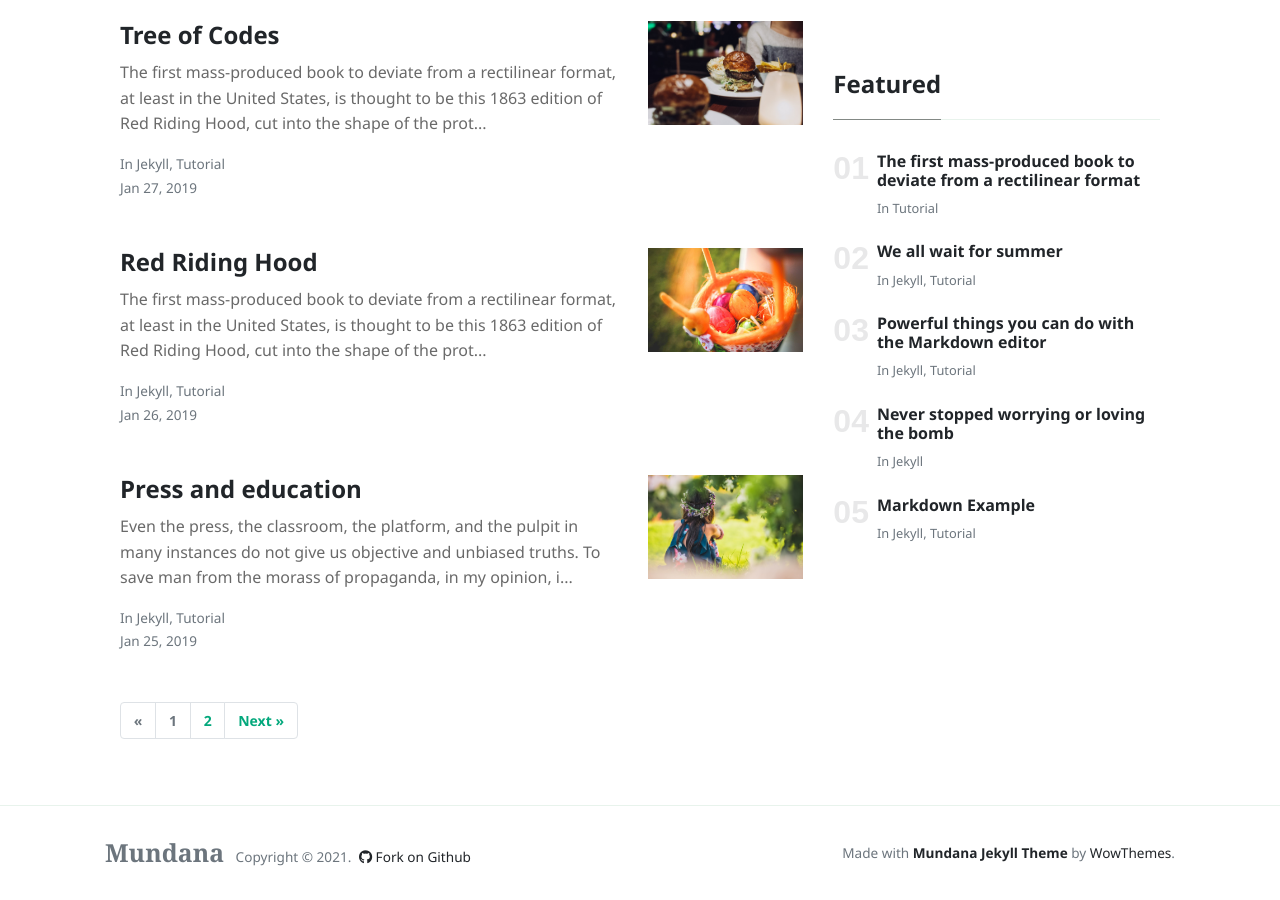
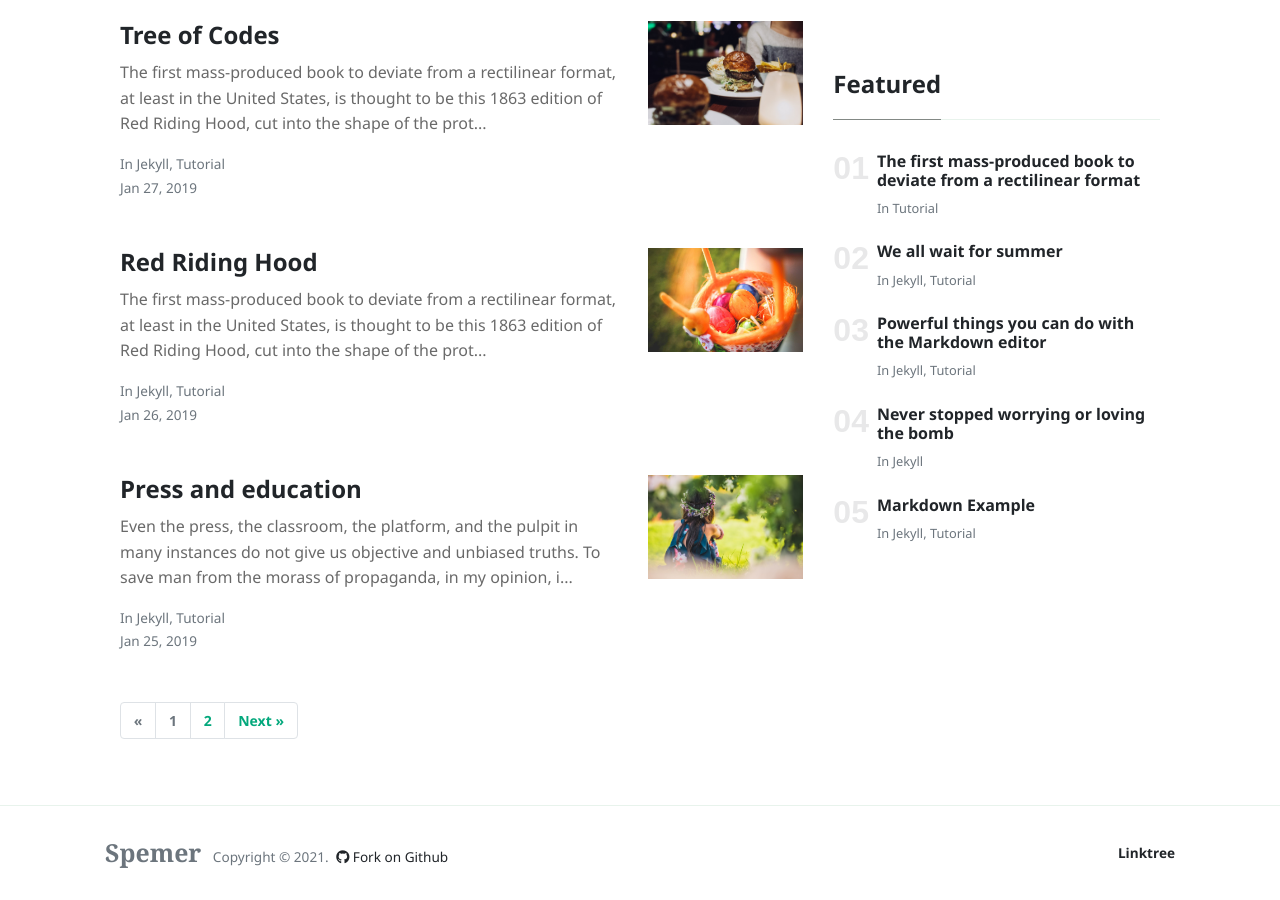
Before and after one commit to spemer/spemer.github.io, a Jekyll site: the page built from index.html, in a window 1280 px wide and 900 px high, scrolled down 1682 px. Built offline with Jekyll 4.4.1, drawn with Linux system fonts in a browser that asks for light colours; nearby versions of some CDN libraries; the list of posts is cut into pages by our own code.

Commit message:
change info

```diff
--- a/_layouts/default.html
+++ b/_layouts/default.html
@@ -79,15 +79,15 @@
         <div class="container">
         <div class="row align-items-center justify-content-between">
             <div>
-                <span class="navbar-brand mr-2 mb-0"><strong>Mundana</strong></span>
+                <span class="navbar-brand mr-2 mb-0"><strong>Spemer</strong></span>
                 <span>Copyright © <script>document.write(new Date().getFullYear())</script>.</span>
 
                 <!--  Github Repo Star Btn-->
-                <a class="text-dark ml-1" target="_blank" href="https://github.com/wowthemesnet/mundana-theme-jekyll"><i class="fab fa-github"></i> Fork on Github</a>
+                <a class="text-dark ml-1" target="_blank" href="https://github.com/spemer/spemer.github.io"><i class="fab fa-github"></i> Fork on Github</a>
 
             </div>
             <div>
-                Made with <a target="_blank" class="text-dark font-weight-bold" href="https://www.wowthemes.net/mundana-jekyll-theme/"> Mundana Jekyll Theme </a> by <a class="text-dark" target="_blank" href="https://www.wowthemes.net">WowThemes</a>.
+                <a target="_blank" class="text-dark font-weight-bold" href="https://linktr.ee/spemer">Linktree</a>
             </div>
         </div>
         </div>
--- a/index.html
+++ b/index.html
@@ -1,9 +1,9 @@
 ---
-title: "Mundana Free Jekyll Theme"
+title: "Spemer(Hyouk Seo)"
 layout: default
 pagination:
     enabled: true
-description: "A great Jekyll theme developed by Sal @wowthemesnet."
+description: "Spemer 일상/공부 블로그"
 ---
 
 
```
